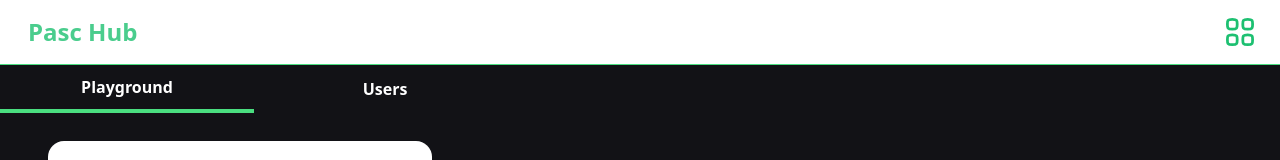
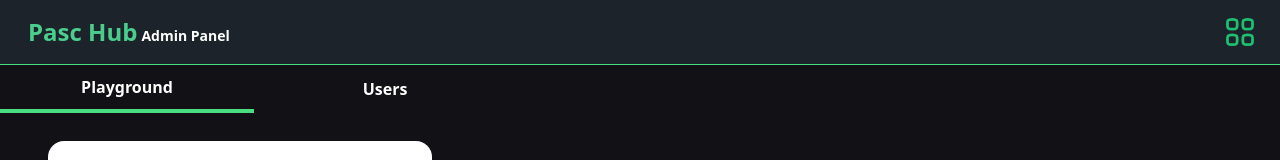
Before and after one commit to SHABIN-K/Studydrive, a Next.js app: page /admin in a window 1280 px wide. Shown: the top 160 px of the page. Built offline with nearby package versions, Linux system fonts and the light colour scheme; no server answers; sample sign-in values are in the browser's storage.

Commit message:
feat : updated

```diff
--- a/app/(root)/(dashboard)/(routes)/admin/page.jsx
+++ b/app/(root)/(dashboard)/(routes)/admin/page.jsx
@@ -41,7 +41,7 @@ const AdminPanel = () => {
     <section>
       <div className="flex h-screen font-normal">
         <div className="flex-1 flex flex-col overflow-hidden">
-          <div className="navbar bg-base-100 border-b border-green-400">
+          <div className="navbar bg-[#1d232a] border-b border-green-400">
             <div className="flex-1">
               <Link href="/admin">
                 <p className="text-[#4acd8d] subpixel-antialiased text-2xl font-bold ml-5">
@@ -59,7 +59,7 @@ const AdminPanel = () => {
                       width={12}
                       height={12}
                       alt="dashboard icon"
-                      className="bg-base-100"
+                      className="bg-[#1d232a]"
                       title="switch to another pages"
                     />
                   </div>
--- a/app/globals.css
+++ b/app/globals.css
@@ -5,6 +5,10 @@
 :root {
   --primary: #13131a;
   --secondary: #1c1c24;
+}
+html,
+body {
+  background-color: var(--primary) !important;
 }
 
 /* Disable touch highlighting for all elements */
```
Also changed, not shown: package.json (+5 -3 lines), 1 other file (tests, documents, lock files or other folders).
